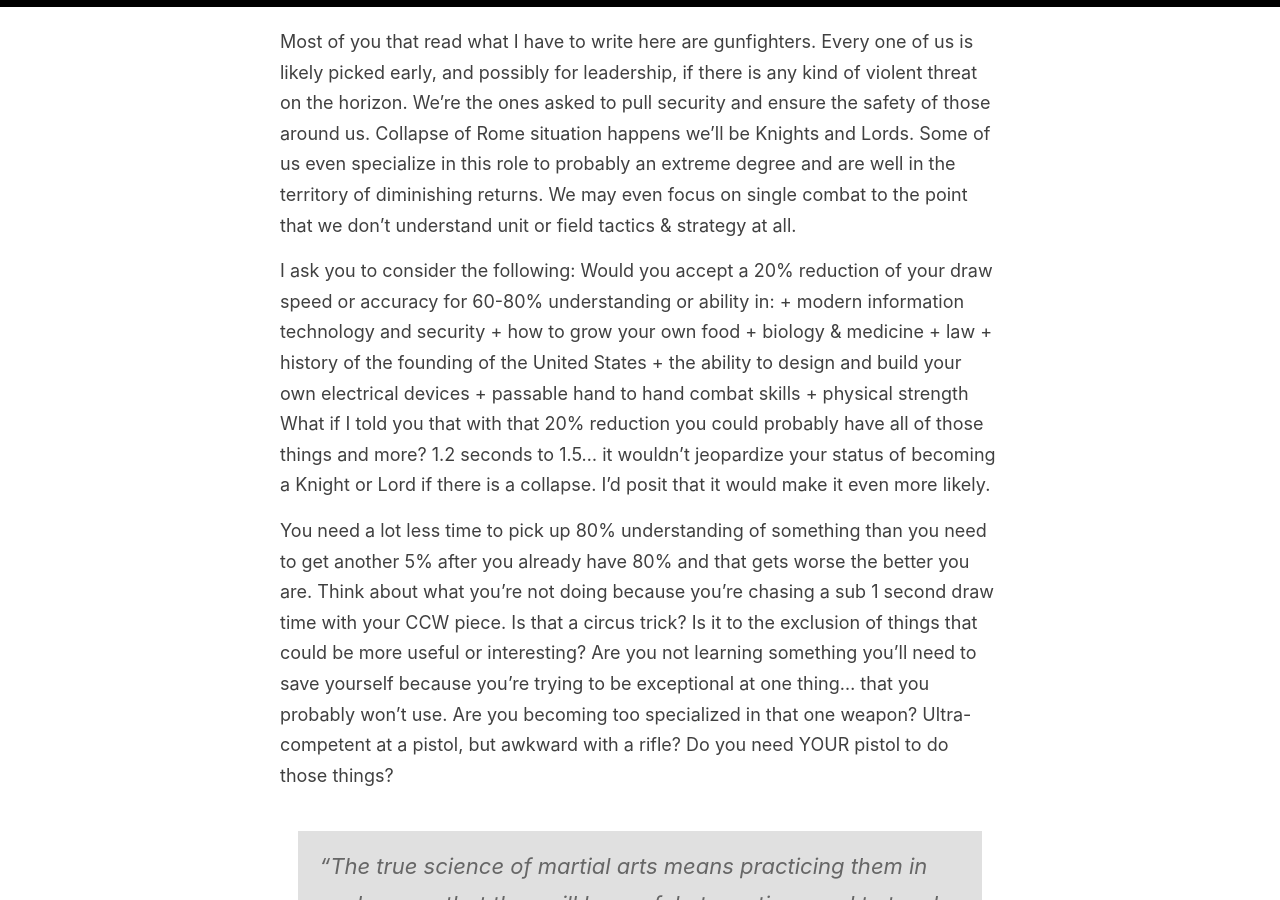
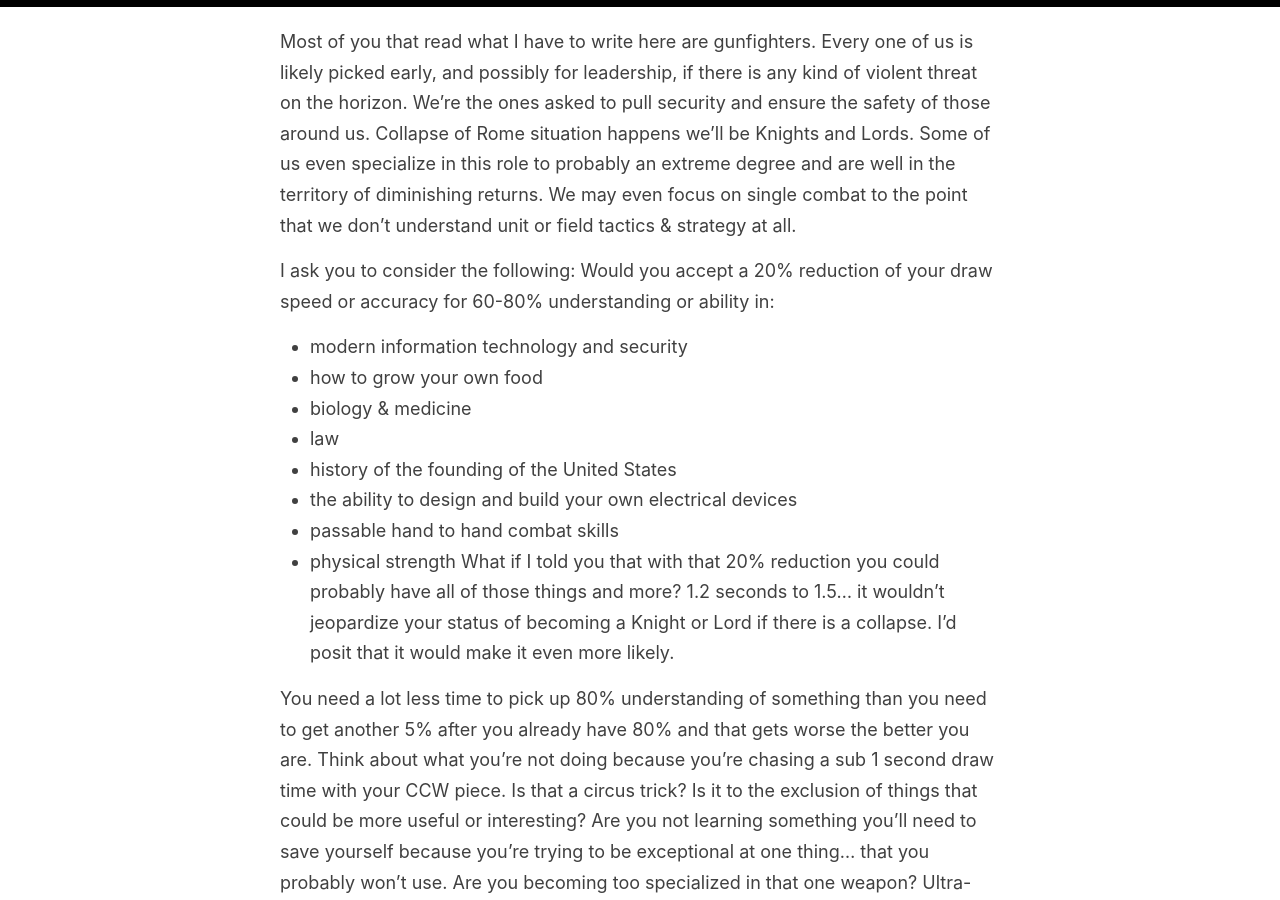
Before and after one commit to helaeon/helaeon.github.io, a Jekyll site: the page built from _posts/2021-03-19-Renaissance-Mani.md, in a window 1280 px wide and 900 px high, scrolled down 796 px. Built offline with Jekyll 4.4.1, drawn with Linux system fonts in a browser that asks for light colours.

```diff
--- a/_posts/2021-03-19-Renaissance-Mani.md
+++ b/_posts/2021-03-19-Renaissance-Mani.md
@@ -16,14 +16,15 @@ Most of you that read what I have to write here are gunfighters. Every one of us
 
 I ask you to consider the following:
 Would you accept a 20% reduction of your draw speed or accuracy for 60-80% understanding or ability in:
-	+ modern information technology and security
-	+ how to grow your own food
-	+ biology & medicine
-	+ law
-	+ history of the founding of the United States
-	+ the ability to design and build your own electrical devices
-	+ passable hand to hand combat skills
-	+ physical strength
+
+- modern information technology and security
+- how to grow your own food
+- biology & medicine
+- law
+- history of the founding of the United States
+- the ability to design and build your own electrical devices
+- passable hand to hand combat skills
+- physical strength
 What if I told you that with that 20% reduction you could probably have all of those things and more? 1.2 seconds to 1.5... it wouldn't jeopardize your status of becoming a Knight or Lord if there is a collapse. I'd posit that it would make it even more likely.
 
 You need a lot less time to pick up 80% understanding of something than you need to get another 5% after you already have 80% and that gets worse the better you are. Think about what you're not doing because you're chasing a sub 1 second draw time with your CCW piece. Is that a circus trick? Is it to the exclusion of things that could be more useful or interesting? Are you not learning something you'll need to save yourself because you're trying to be exceptional at one thing... that you probably won't use. Are you becoming too specialized in that one weapon? Ultra-competent at a pistol, but awkward with a rifle? Do you need YOUR pistol to do those things?
```
